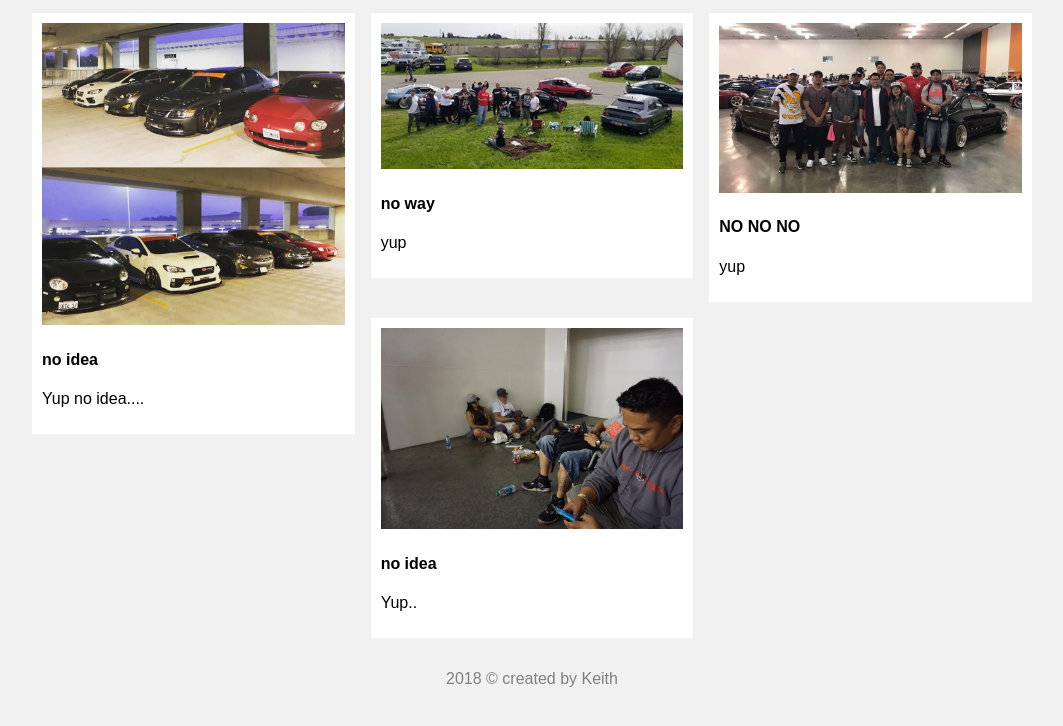
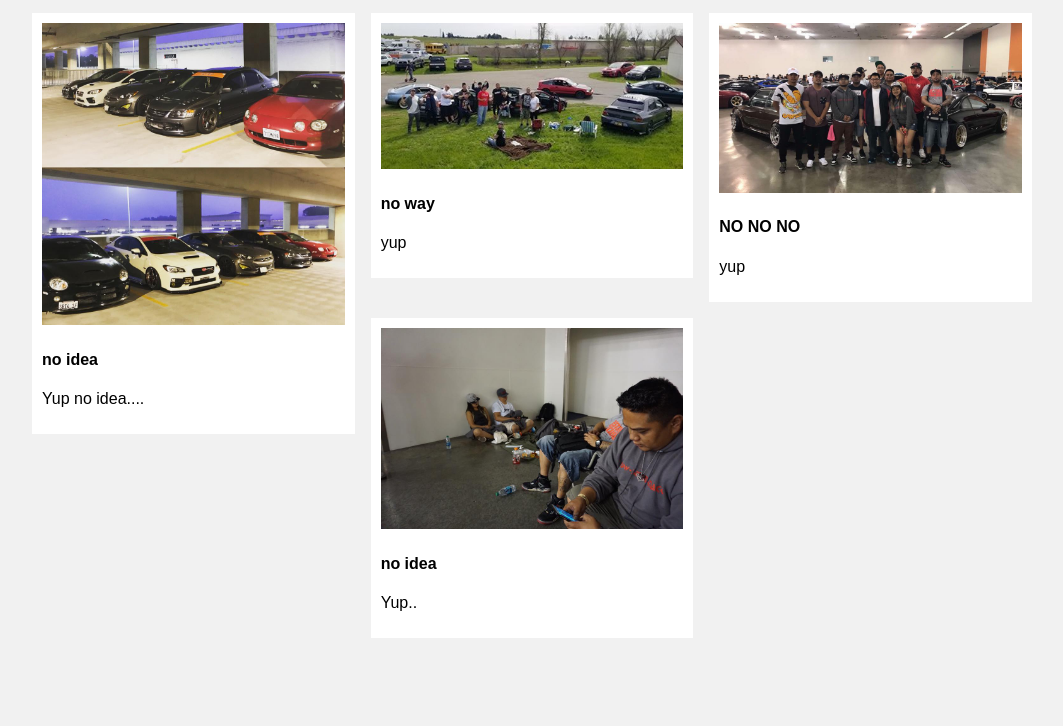
Before and after one commit to KitLopez/drpfriends, a plain HTML site: page grid.html in a window 1280 px wide. Shown: the part 899-1625 px from the top of the page, without its empty margins (108-1171 px from the left). After the commit the page ends 1591 px from the top, so only its background shows below. Drawn offline with Linux system fonts and the light colour scheme.

Commit message:
Update grid.html

```diff
--- a/grid.html
+++ b/grid.html
@@ -141,8 +141,6 @@ for (var i = 0; i < btns.length; i++) {
   });
 }
 </script>
+
 </body>
-<div class = "footer">
-      <p>2018 &copy; created by Keith</p>
-    </div>
 </html>
```
